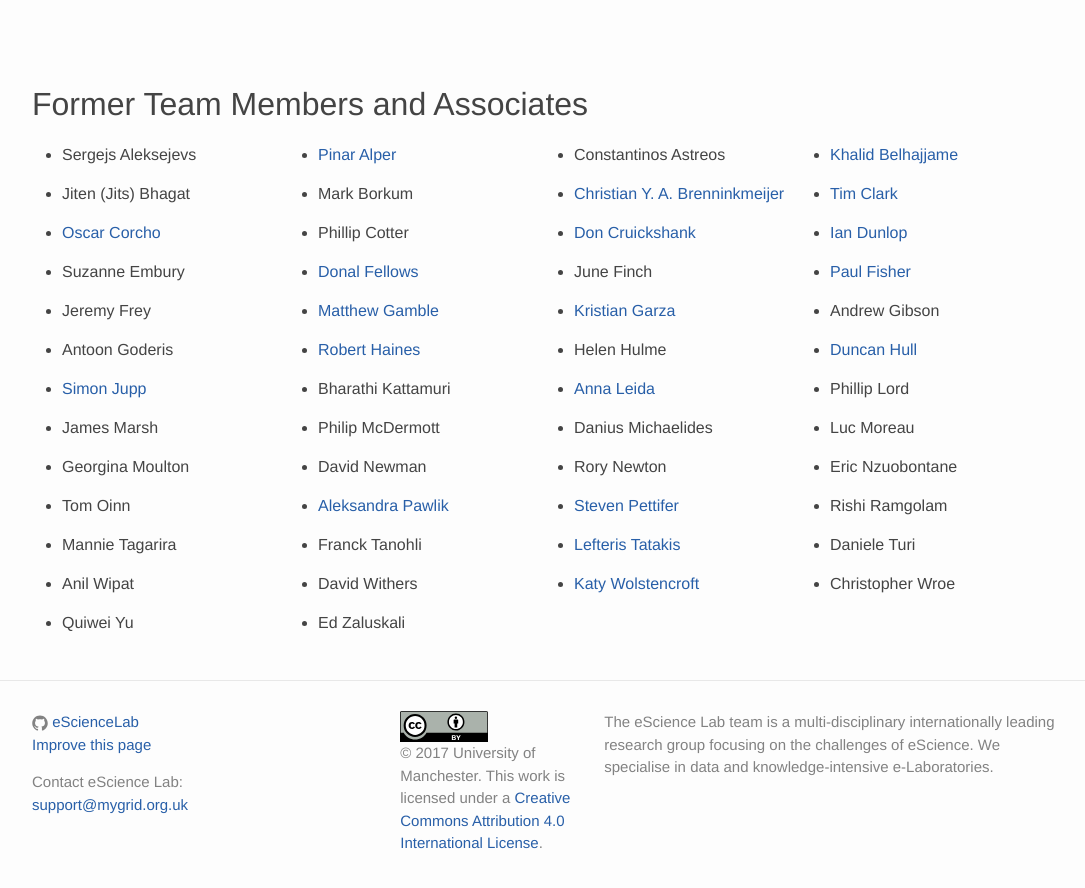
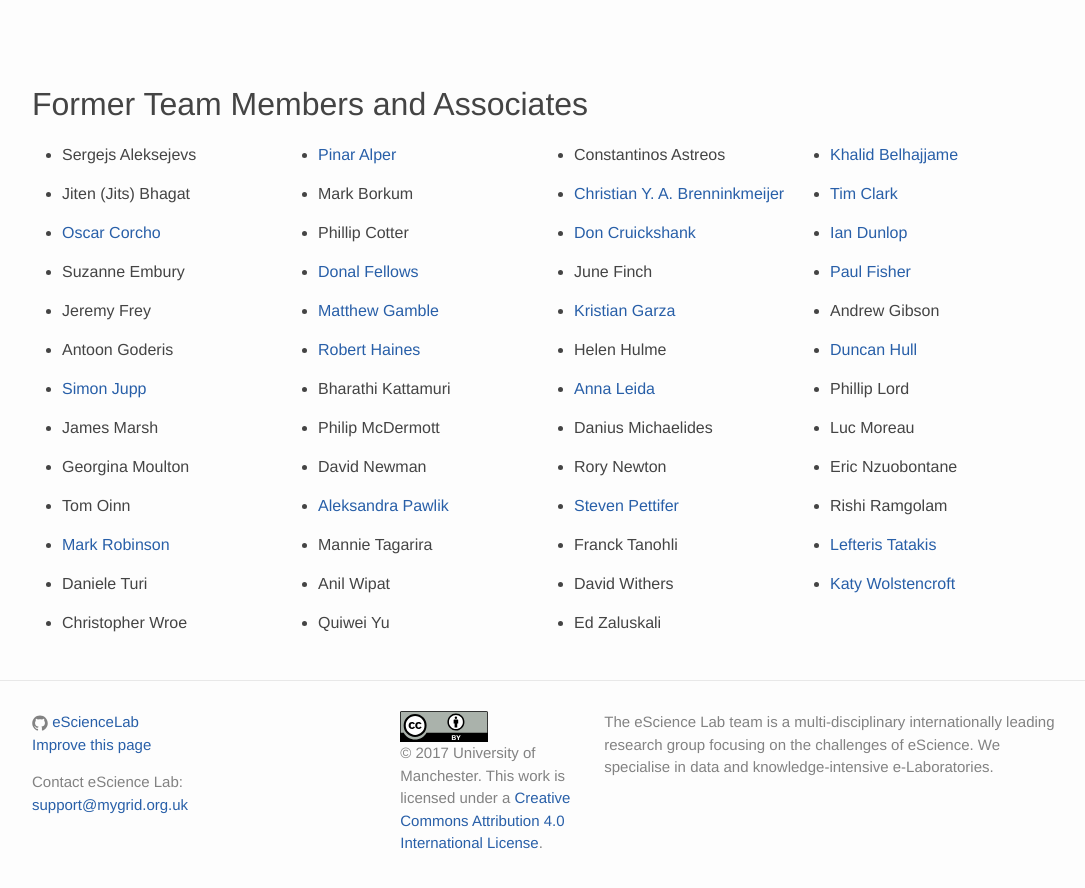
Before and after one commit to eScienceLab/eScienceLab.github.io, a Jekyll site: the page built from people.md, in a window 1280 px wide and 900 px high, scrolled down 1977 px. Shown: the top 888 px of the window, without its empty margins (68-1153 px from the left). Built offline with Jekyll 4.4.1, drawn with Linux system fonts in a browser that asks for light colours; comment, search, counter and statistics services are not loaded.

Commit message:
Added Mark Robinson

```diff
--- a/people.md
+++ b/people.md
@@ -81,7 +81,6 @@ associate:
   orcid: 0000-0002-1279-5133
   img: katy-wolstencroft-sm.jpg
 
-
 former:
 - name: Sergejs Aleksejevs
 - name: Pinar Alper
@@ -141,6 +140,8 @@ former:
   orcid: 0000-0002-1809-5621
   img: steve-pettifer-sm.jpg
 - name: Rishi Ramgolam
+- name: Mark Robinson
+  orcid: 0000-0002-8184-7507
 - name: Mannie Tagarira
 - name: Franck Tanohli
 - name: Lefteris Tatakis
```
